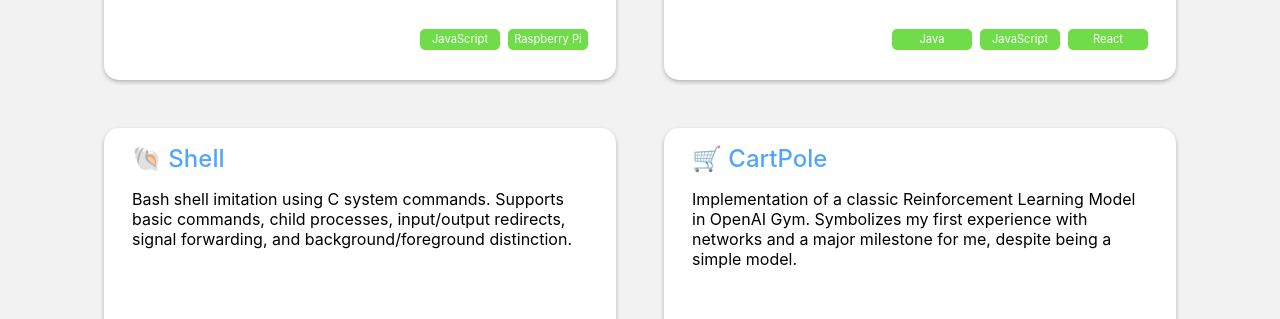
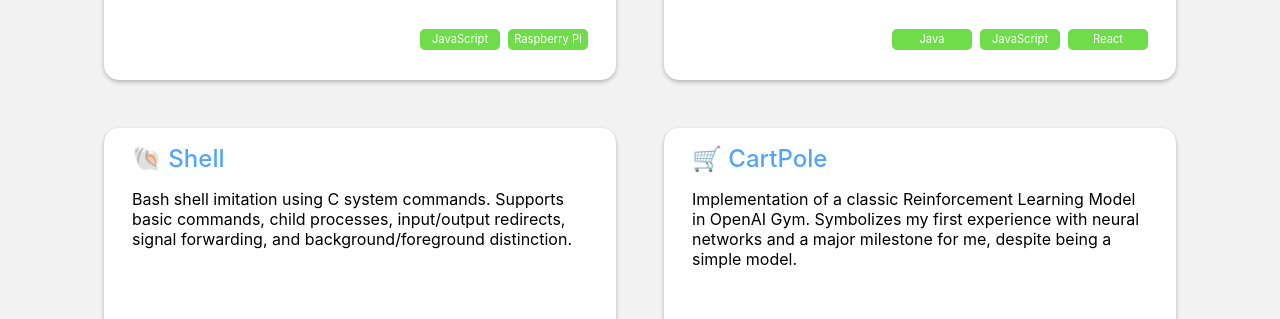
Before and after one commit to vpondtor/portfolio, a React (Create React App) app: page / in a window 1280 px wide. Shown: the part 1390-1709 px from the top of the page. Built offline with nearby package versions, Linux system fonts and the light colour scheme.

Commit message:
neural networks

```diff
--- a/src/Projects.js
+++ b/src/Projects.js
@@ -64,7 +64,7 @@ function Featured(props) {
                 <header className="entry_header">🛒 CartPole</header>
                 <ul className="bullets">
                     <li>
-                        Implementation of a classic Reinforcement Learning Model in OpenAI Gym. Symbolizes my first experience with networks and a major milestone for me, despite being a simple model.
+                        Implementation of a classic Reinforcement Learning Model in OpenAI Gym. Symbolizes my first experience with neural networks and a major milestone for me, despite being a simple model.
                     </li>
                 </ul>
                 <Technologies items={["Python", "PyTorch"]}></Technologies>
```
